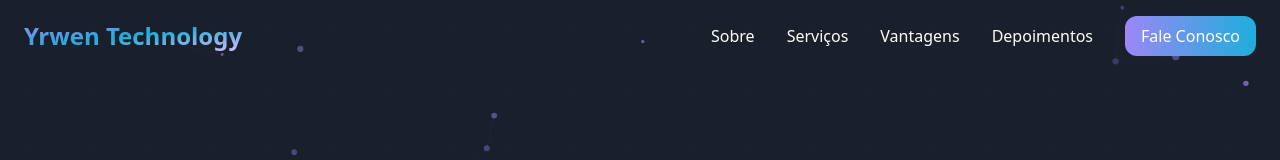
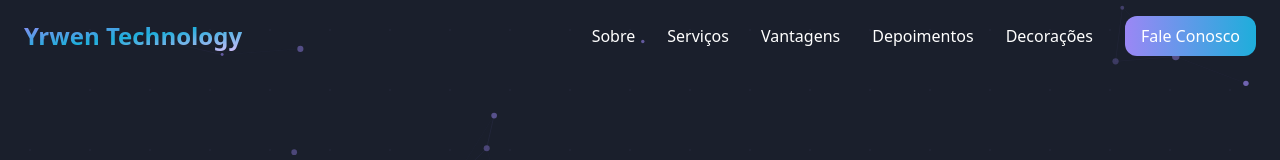
Before and after one commit to carloedvandro/page-yrwentechnology, a React (Vite) app: page / in a window 1280 px wide. Shown: the top 160 px of the page. Built offline with nearby package versions, Linux system fonts and the light colour scheme.

Commit message:
Add "Decorações" to navbar

```diff
--- a/src/components/Navbar.tsx
+++ b/src/components/Navbar.tsx
@@ -41,6 +41,7 @@ const Navbar = () => {
             <a href="#services" className="text-white hover:text-yrwen-purple transition-colors">Serviços</a>
             <a href="#benefits" className="text-white hover:text-yrwen-purple transition-colors">Vantagens</a>
             <a href="#testimonials" className="text-white hover:text-yrwen-purple transition-colors">Depoimentos</a>
+            <a href="https://decoracoes.yrwentechnology.com.br" target="_blank" rel="noopener noreferrer" className="text-white hover:text-yrwen-purple transition-colors">Decorações</a>
             <a href="#contact" className="px-4 py-2 rounded-lg bg-gradient-to-r from-yrwen-purple to-yrwen-blue text-white hover:opacity-90 transition-opacity">
               Fale Conosco
             </a>
@@ -80,6 +81,15 @@ const Navbar = () => {
                 Depoimentos
               </a>
               <a
+                href="https://decoracoes.yrwentechnology.com.br"
+                target="_blank"
+                rel="noopener noreferrer"
+                className="text-white hover:text-yrwen-purple transition-colors py-2"
+                onClick={() => setIsMenuOpen(false)}
+              >
+                Decorações
+              </a>
+              <a
                 href="#contact"
                 className="px-4 py-2 rounded-lg bg-gradient-to-r from-yrwen-purple to-yrwen-blue text-white hover:opacity-90 transition-opacity"
                 onClick={() => setIsMenuOpen(false)}
```
Also changed, not shown: 1 other file (tests, documents, lock files or other folders).
